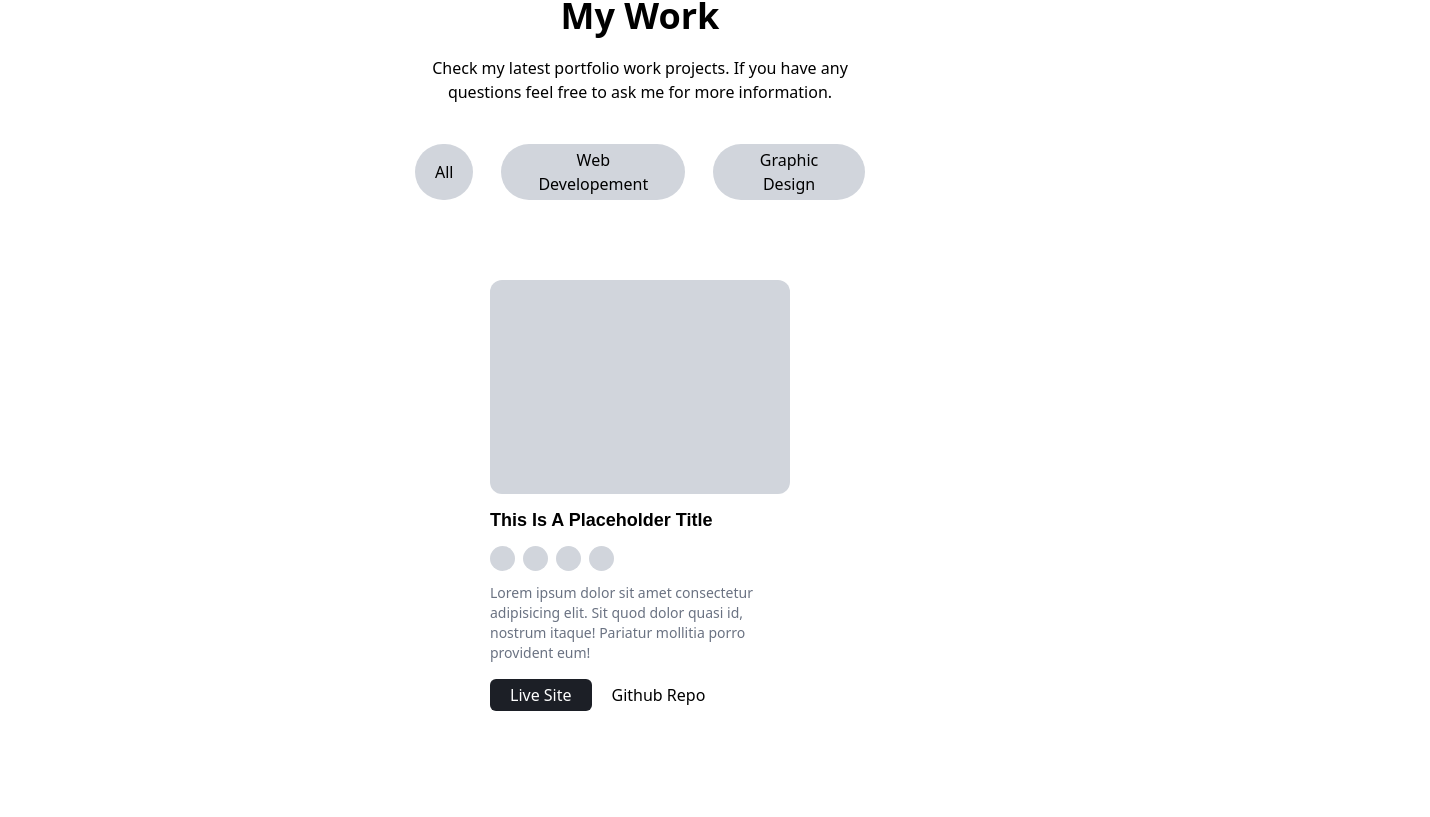
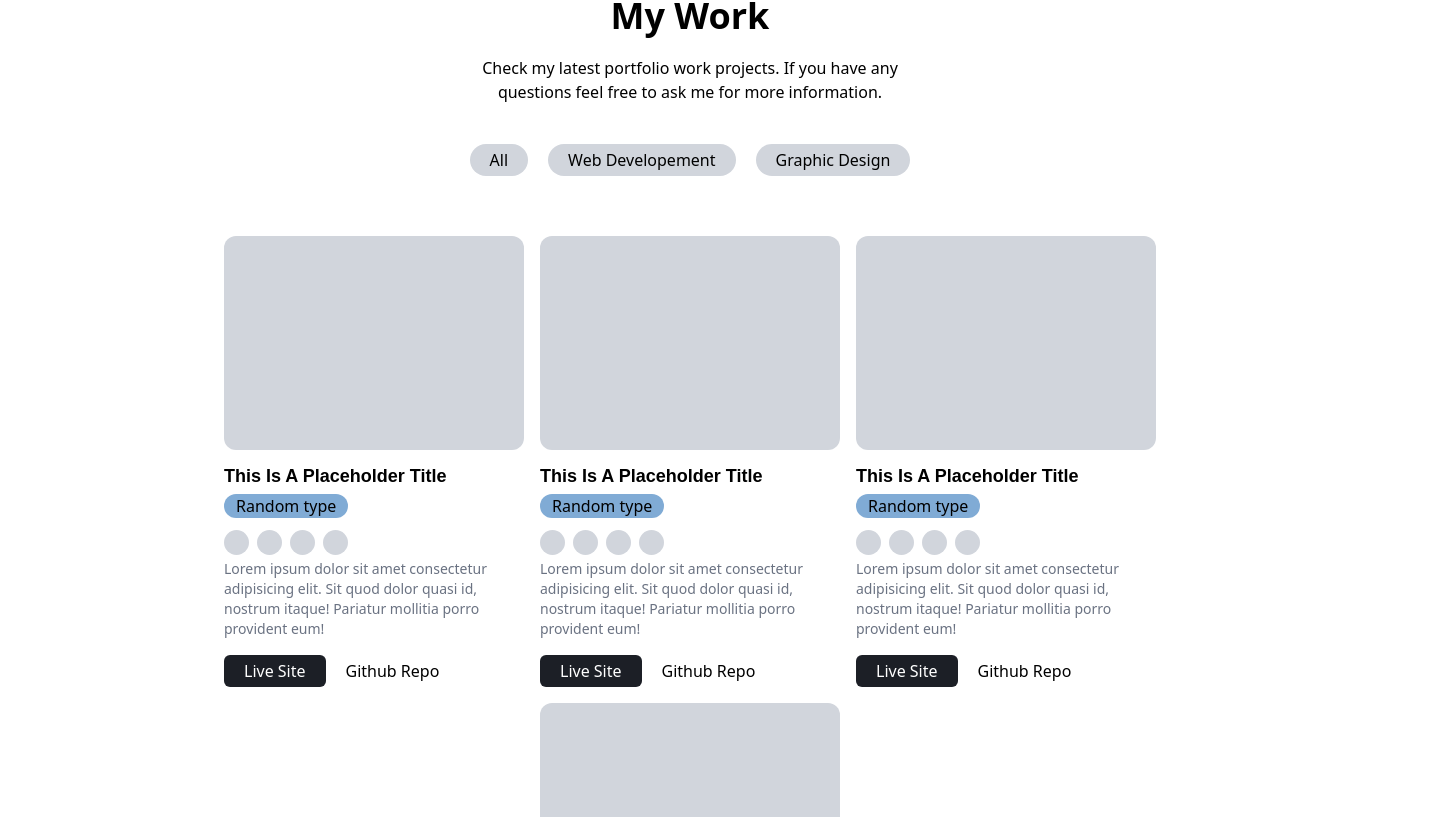
Before and after one commit to GazdagB/my-portfolio-, a React (Vite) app: page / in a window 1280 px wide. Shown: the part 2423-3240 px from the top of the page, 1430 px wide, since content can reach past the window. Before the commit the page ends 3134 px from the top, so only its background shows below. Built offline with nearby package versions, Linux system fonts and the light colour scheme; no server answers; a web font is replaced by a local one.

Commit message:
💄 Building work section

```diff
--- a/src/components/Skills/Skills.tsx
+++ b/src/components/Skills/Skills.tsx
@@ -3,7 +3,7 @@ import {icons} from "./IconData"
 
 const Skills = () => {
   return (
-    <div className="flex flex-col justify-center  items-center pb-30">
+    <div className="flex flex-col justify-center items-center pb-30">
 
       <p className="font-t-sans text-2xl mb-4 font-bold">My Skills</p>
       <div className="h-0.5 w-[95%] bg-charcoal mb-7"></div>
--- a/src/components/Work.tsx
+++ b/src/components/Work.tsx
@@ -5,13 +5,16 @@ import WorkWeb from "./Work/WorkWeb"
 const Work = () => {
   return (
     <div className="flex flex-col items-center justify-center">
-        <div className="flex flex-col w-[450px] items-center mb-20">
+        <div className="flex flex-col w-[450px] items-center mb-15">
             <h2 className="text-4xl font-bold items-center mb-5">My Work</h2>
             <p className="text-center">Check my latest portfolio work projects. If you have any questions feel free to ask me for more information.</p>
             <ButtonBar></ButtonBar>
         </div>
 
-        <div>
+        <div className="flex justify-center align-center flex-wrap gap-4">
+            <WorkWeb></WorkWeb>
+            <WorkWeb></WorkWeb>
+            <WorkWeb></WorkWeb>
             <WorkWeb></WorkWeb>
         </div>
     </div>
--- a/src/components/Work/ButtonBar.tsx
+++ b/src/components/Work/ButtonBar.tsx
@@ -1,6 +1,6 @@
 const ButtonBar = () => {
   return (
-    <div className="flex gap-7 mt-10">
+    <div className="flex gap-5 mt-10">
         <button className="bg-gray-300 px-5 py-1 rounded-full">All</button>
         <button className="bg-gray-300 px-5 py-1 rounded-full">Web Developement</button>
         <button className="bg-gray-300 px-5 py-1 rounded-full">Graphic Design</button>
--- /dev/null
+++ b/src/components/Work/WorkData.ts
@@ -0,0 +1,21 @@
+
+export const workData = [
+    {
+        title: "Logofolio",
+        icons: [],
+        type: "design",
+        coverImage: "",
+        description: "",
+        bechanceUrl: "",
+        caseStudyUrl: ""
+    },
+    {
+        title: "160 Tiles Game",
+        icons: [],
+        type: "web",
+        coverImage: "",
+        description: "",
+        githubUrl: "",
+        liveSiteUrl: ""
+    }
+]
--- a/src/components/Work/WorkWeb.tsx
+++ b/src/components/Work/WorkWeb.tsx
@@ -1,9 +1,10 @@
-const WorkWeb = ({title = "This Is A Placeholder Title"}) => {
+const WorkWeb = ({title = "This Is A Placeholder Title",type = "Random type"}) => {
   return (
     <div className="max-w-[300px]">
         <div className="w-full h-[214px] bg-gray-300 rounded-xl mb-3"></div>
-        <p className="font-bold font-d-sans text-lg mb-3">{title}</p>
-        <div className="flex items-center gap-2 mb-3">
+        <p className="font-bold font-d-sans text-lg mb-1">{title}</p>
+        <div className="mb-3 bg-primary px-3 rounded-full w-fit">{type}</div>
+        <div className="flex items-center gap-2 mb-1">
             <div className="bg-gray-300 rounded-full w-[25px] h-[25px]"></div>
             <div className="bg-gray-300 rounded-full w-[25px] h-[25px]"></div>
             <div className="bg-gray-300 rounded-full w-[25px] h-[25px]"></div>
@@ -11,8 +12,8 @@ const WorkWeb = ({title = "This Is A Placeholder Title"}) => {
         </div>
         <p className="max-w-full mb-4 text-sm text-gray-500">Lorem ipsum dolor sit amet consectetur adipisicing elit. Sit quod dolor quasi id, nostrum itaque! Pariatur mollitia porro provident eum!</p>
         <div className="flex items-center gap-5">
-            <button className="text-white bg-charcoal px-5 py-1 rounded-md">Live Site</button>
-            <button>Github Repo</button>
+            <button className="cursor-pointer text-white bg-charcoal px-5 py-1 rounded-md">Live Site</button>
+            <button className="cursor-pointer">Github Repo</button>
         </div>
     </div>
   )
--- a/src/main.tsx
+++ b/src/main.tsx
@@ -9,7 +9,9 @@ createRoot(document.getElementById('root')!).render(
   <StrictMode>
     <BrowserRouter>
      <Navbar/>
-      <App />
+      <div className='ms-[100px]'>
+        <App />
+      </div>
     </BrowserRouter>
   </StrictMode>,
 )
```
